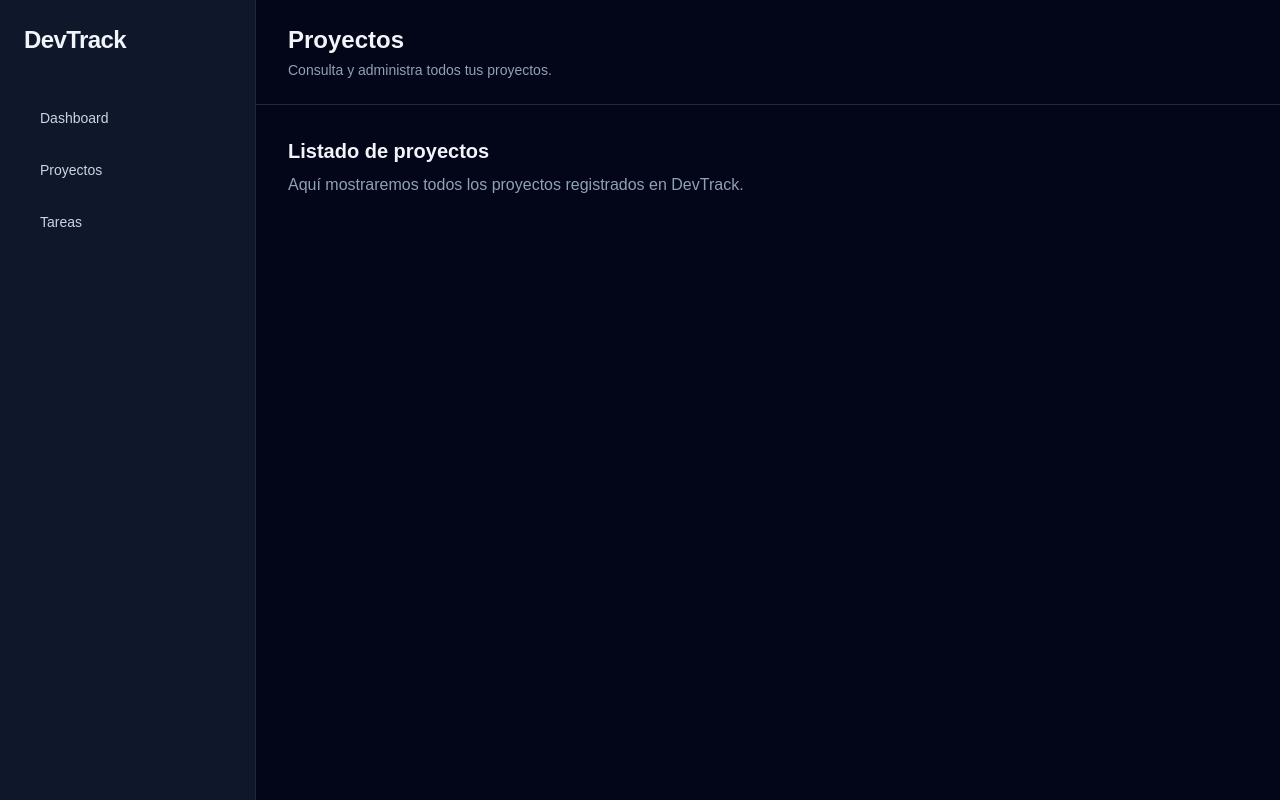
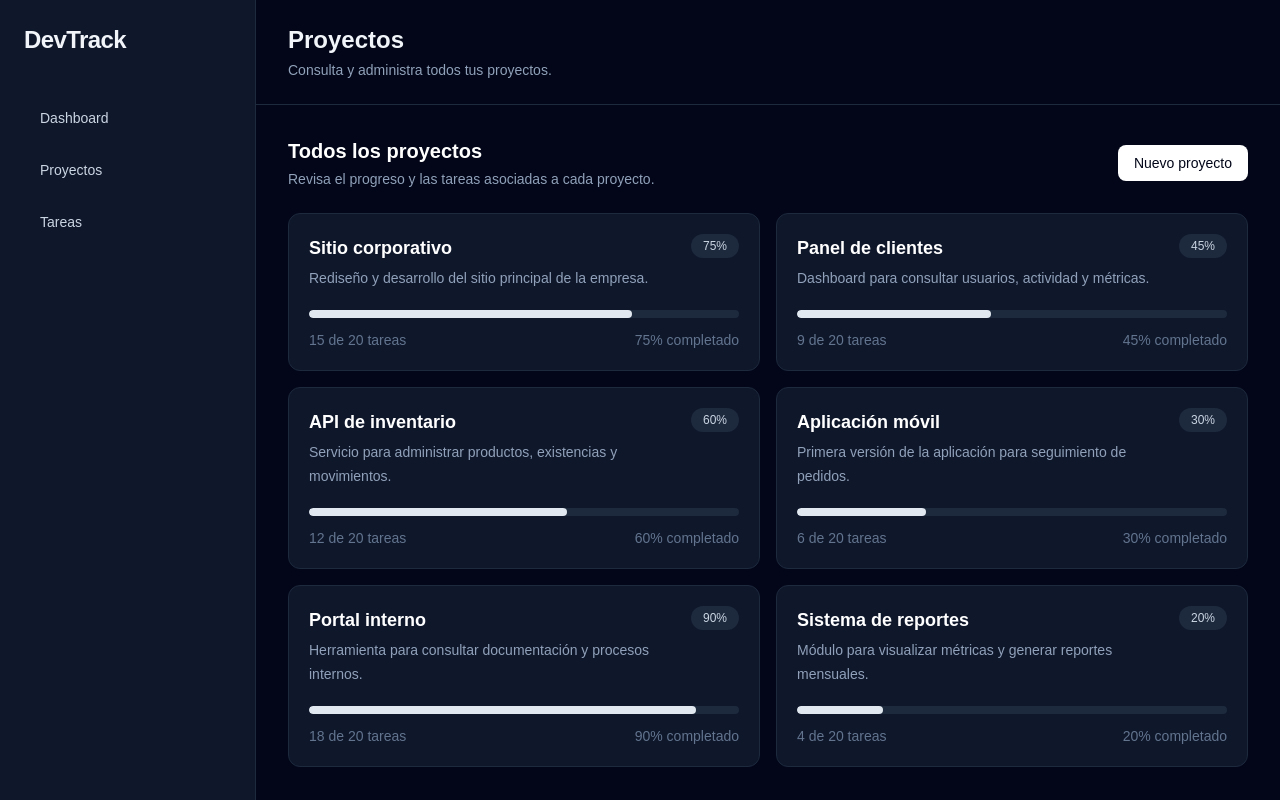
Before and after one commit to JC-ProyectosDigitales/DevTrack, a Next.js app: page /projects in a window 1280 px wide. Built offline with nearby package versions, Linux system fonts and the light colour scheme.

Commit message:
feat: build projects overview page

```diff
--- a/src/app/projects/page.tsx
+++ b/src/app/projects/page.tsx
@@ -1,4 +1,5 @@
 import Header from "@/components/Header";
+import ProjectCard from "@/components/ProjectCard";
 import Sidebar from "@/components/Sidebar";
 
 export default function ProjectsPage() {
@@ -13,12 +14,75 @@ export default function ProjectsPage() {
             description="Consulta y administra todos tus proyectos."
           />
 
-          <div className="p-8">
-            <h2 className="text-xl font-semibold">Listado de proyectos</h2>
+          <div className="space-y-6 p-8">
+            <div className="flex flex-col gap-4 sm:flex-row sm:items-center sm:justify-between">
+              <div>
+                <h2 className="text-xl font-semibold text-white">
+                  Todos los proyectos
+                </h2>
 
-            <p className="mt-2 text-slate-400">
-              Aquí mostraremos todos los proyectos registrados en DevTrack.
-            </p>
+                <p className="mt-1 text-sm text-slate-400">
+                  Revisa el progreso y las tareas asociadas a cada proyecto.
+                </p>
+              </div>
+
+              <button
+                type="button"
+                className="rounded-lg bg-white px-4 py-2 text-sm font-medium text-slate-950 hover:bg-slate-200"
+              >
+                Nuevo proyecto
+              </button>
+            </div>
+
+            <div className="grid gap-4 lg:grid-cols-2">
+              <ProjectCard
+                name="Sitio corporativo"
+                description="Rediseño y desarrollo del sitio principal de la empresa."
+                progress={75}
+                tasksCompleted={15}
+                totalTasks={20}
+              />
+
+              <ProjectCard
+                name="Panel de clientes"
+                description="Dashboard para consultar usuarios, actividad y métricas."
+                progress={45}
+                tasksCompleted={9}
+                totalTasks={20}
+              />
+
+              <ProjectCard
+                name="API de inventario"
+                description="Servicio para administrar productos, existencias y movimientos."
+                progress={60}
+                tasksCompleted={12}
+                totalTasks={20}
+              />
+
+              <ProjectCard
+                name="Aplicación móvil"
+                description="Primera versión de la aplicación para seguimiento de pedidos."
+                progress={30}
+                tasksCompleted={6}
+                totalTasks={20}
+              />
+
+              <ProjectCard
+                name="Portal interno"
+                description="Herramienta para consultar documentación y procesos internos."
+                progress={90}
+                tasksCompleted={18}
+                totalTasks={20}
+              />
+
+              <ProjectCard
+                name="Sistema de reportes"
+                description="Módulo para visualizar métricas y generar reportes mensuales."
+                progress={20}
+                tasksCompleted={4}
+                totalTasks={20}
+              />
+            </div>
           </div>
         </section>
       </div>
```
